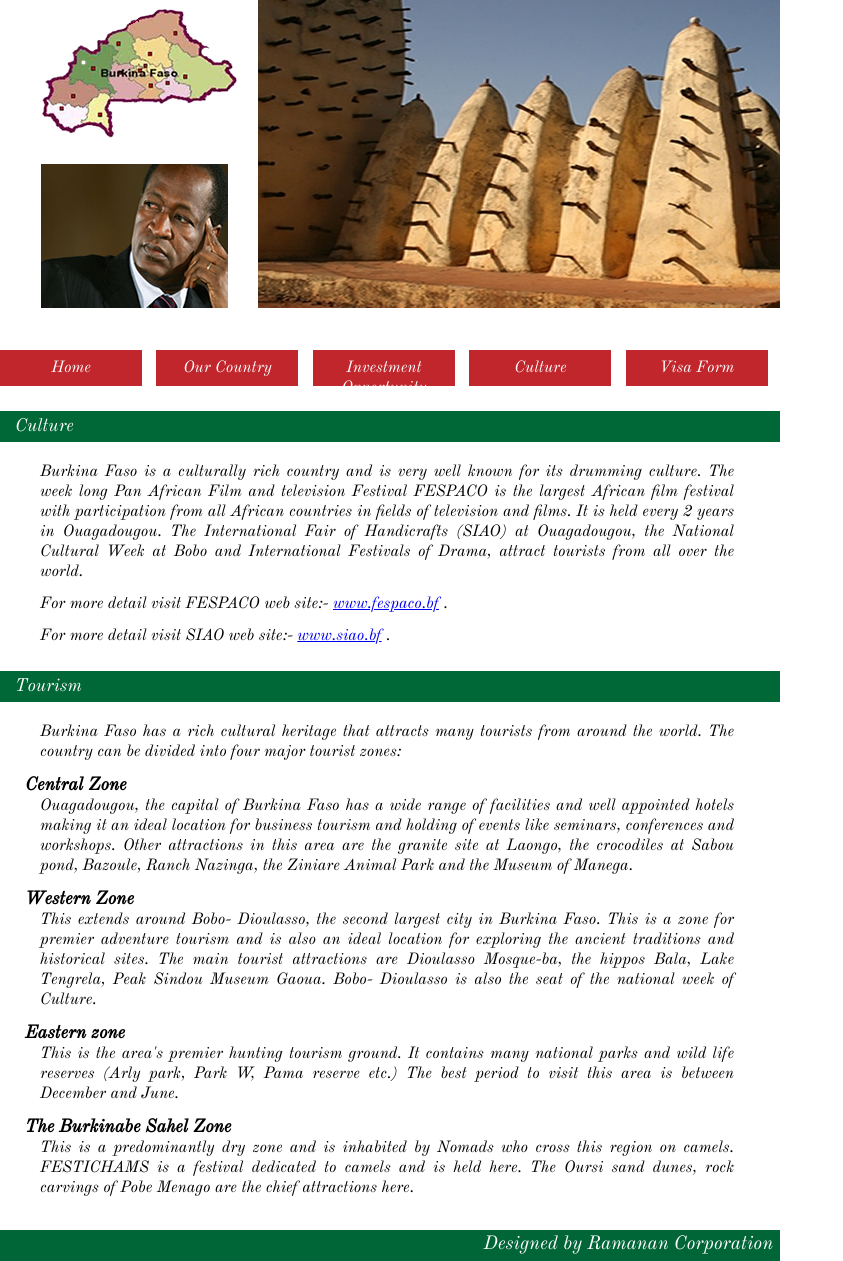
After one commit to rcorp/burkinafasofbtab, a PHP site: page /burkinafasofbtab/culture.php in a window 1280 px wide. The commit adds this page. Shown: the whole page, without its empty margins (0-843 px from the left). Run offline with PHP 8.4, Linux system fonts and the light colour scheme.

Commit message:
Burkina faso update

```diff
--- /dev/null
+++ b/culture.php
@@ -0,0 +1,107 @@
+<html>
+	<head>
+		<link rel="stylesheet" type="text/css" href="style.css">
+	</head>
+	<body>
+		<div is="fb-root">
+			<div id="contentWrapper">
+				<div>
+					<div>
+						<img src="tab-header-3.jpg" />
+					</div>
+					<div class="btn">
+						<div>
+							<a href="index.php">Home</a>
+					    </div>
+					    <div>
+							<a href="ourcountry.php">Our Country</a>
+					    </div>
+					    <div>
+					    	<a href="investmentopportunity.php">Investment Opportunity</a>
+						</div>
+						<div>
+							<a href="culture.php">Culture</a>
+					    </div>
+						<div>
+							<a href="visaform.php">Visa Form</a>
+						</div>
+					</div>
+				</div>
+				<div class="gallery">
+					<p>Culture</p>
+				</div>
+				<div class="invest">
+						<div class = "investcontent">
+							<p id="investcontent">Burkina Faso is a culturally rich country and is very well known for its drumming culture. The week long Pan African Film and television Festival FESPACO is the largest African film festival with participation from all African countries in fields of television and films. It is held every 2 years in Ouagadougou. The International Fair of Handicrafts (SIAO) at Ouagadougou, the National Cultural Week at Bobo and International Festivals of Drama, attract tourists from all over the world.</p>
+						</div>
+
+						<div class = "investcontent">
+							<p id="investcontent">For more detail visit FESPACO web site:-  <a href="http://www.fespaco.bf">www.fespaco.bf</a> .</p>
+						</div>
+						<div class = "investcontent">
+							<p id="investcontent">For more detail visit SIAO web site:-  <a href="http://www.siao.bf">www.siao.bf</a> .</p>
+						</div>
+				</div>
+				<div class="gallery">
+					<p>Tourism</p>
+				</div>
+				<div class="invest">
+						<div class = "investcontent">
+							<p id="investcontent">Burkina Faso has a rich cultural heritage that attracts many tourists from around the world. The country can be divided into four major tourist zones:</p>
+						</div>
+						<div class = "investcontent">
+							<p id="investheader">Central Zone</p>
+							<p id="investcontent">Ouagadougou, the capital of Burkina Faso has a wide range of facilities and well appointed hotels making it an ideal location for business tourism and holding of events like seminars, conferences and workshops. Other attractions in this area are the granite site at Laongo, the crocodiles at Sabou pond, Bazoule, Ranch Nazinga, the Ziniare Animal Park and the Museum of Manega.</p>
+						</div>
+						<div class = "investcontent">
+							<p id="investheader">Western Zone</p>
+							<p id="investcontent">This extends around Bobo- Dioulasso, the second largest city in Burkina Faso. This is a zone for premier adventure tourism and is also an ideal location for exploring the ancient traditions and historical sites. The main tourist attractions are Dioulasso Mosque-ba, the hippos Bala, Lake Tengrela, Peak Sindou Museum Gaoua. Bobo- Dioulasso is also the seat of the national week of Culture.</p>
+						</div>
+						<div class = "investcontent">
+							<p id="investheader">Eastern zone</p>
+							<p id="investcontent">This is the area's premier hunting tourism ground. It contains many national parks and wild life reserves (Arly park, Park W, Pama  reserve etc.) The best period to visit this area is between December and June.</p>
+						</div>
+						<div class = "investcontent">
+							<p id="investheader">The Burkinabe Sahel Zone</p>
+							<p id="investcontent">This is a predominantly dry zone and is inhabited by Nomads who cross this region on camels. FESTICHAMS is a festival dedicated to camels and is held here. The Oursi sand dunes, rock carvings of Pobe Menago are the chief attractions here.</p>
+						</div>
+				</div>
+				</br>
+				<div style="clear:both;"></div>
+
+				<div class="footerbar">
+					<p class="footerlink"><a href="http://www.rcorp.co.in" style="text-decoration: none; color: white;">Designed by Ramanan Corporation</a></p>
+				</div>
+			</div>
+		</div>
+
+		<script type="text/javascript">
+		   window.fbAsyncInit = function() {
+		        FB.init({
+		        	appId: '397865700321865',
+		        	status: true,
+		        	cookie: true,
+		        	xfbml: true,
+		        	oauth: true
+		       	});
+		    window.setTimeout(function() {
+		        FB.Canvas.setAutoGrow(); }, 250);
+		    };
+
+		    (function() { var e = document.createElement('script');
+		    e.async = true;
+		    e.src = document.location.protocol + '//connect.facebook.net/en_US/all.js';
+		    document.getElementById('fb-root').appendChild(e); }());
+		</script>
+
+
+		<script type="text/javascript" src="build/dojo/dojo.js" data-dojo-config="async: 1, isDebug: 0"></script>
+		<script type="text/javascript">
+			require(['dijitx/widget/Collager', 'dojo/domReady!'], function (Collager){
+				var c = new Collager({
+					id: 'collager'
+				}, 'collager')
+			})
+		</script>
+	</body>
+</html>
--- a/index.php
+++ b/index.php
@@ -19,6 +19,9 @@
 					    <div>
 					    	<a href="investmentopportunity.php">Investment Opportunity</a>
 						</div>
+						<div>
+							<a href="culture.php">Culture</a>
+					    </div>
 						<div>
 							<a href="visaform.php">Visa Form</a>
 						</div>
@@ -154,8 +157,6 @@
 								}
 							}
 					?>
-
-
 				<div class="footerbar">
 					<p class="footerlink"><a href="http://www.rcorp.co.in" style="text-decoration: none; color: white;">Designed by Ramanan Corporation</a></p>
 				</div>
--- a/investmentopportunity.php
+++ b/investmentopportunity.php
@@ -19,6 +19,9 @@
 					    <div>
 					    	<a href="investmentopportunity.php">Investment Opportunity</a>
 						</div>
+						<div>
+							<a href="culture.php">Culture</a>
+					    </div>
 						<div>
 							<a href="visaform.php">Visa Form</a>
 						</div>
--- a/ourcountry.php
+++ b/ourcountry.php
@@ -19,6 +19,9 @@
 					    <div>
 					    	<a href="investmentopportunity.php">Investment Opportunity</a>
 						</div>
+						<div>
+							<a href="culture.php">Culture</a>
+					    </div>
 						<div>
 							<a href="visaform.php">Visa Form</a>
 						</div>
--- a/style.css
+++ b/style.css
@@ -8,7 +8,7 @@
 }
 
 body {
-    height: auto;
+    height: 1000px;
     overflow-y: hidden;
 }
 
@@ -31,8 +31,7 @@ body {
 	display: inline-block;
 	margin-right: 11px;
 	background: #C0262C;
-	margin-left: 10px;
-	width: 172px;
+	width: 142px;
 	height: 28px;
 	text-align: center;
 	vertical-align: middle;
@@ -182,6 +181,13 @@ body {
 
 }
 
+#investheader {
+	font-weight: bold;
+	font-size: 18px;
+	font-style: italic;
+	margin-left: -15px;
+}
+
 .visatime {
 	font-size: 25px;
 	padding-left: 25px;
--- a/visaform.php
+++ b/visaform.php
@@ -19,6 +19,9 @@
 					    <div>
 					    	<a href="investmentopportunity.php">Investment Opportunity</a>
 						</div>
+						<div>
+							<a href="culture.php">Culture</a>
+					    </div>
 						<div>
 							<a href="visaform.php">Visa Form</a>
 						</div>
```
